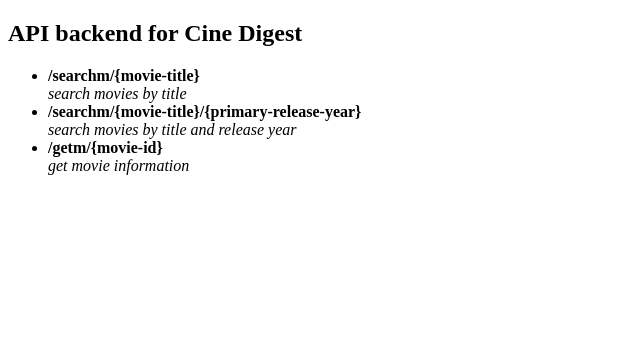
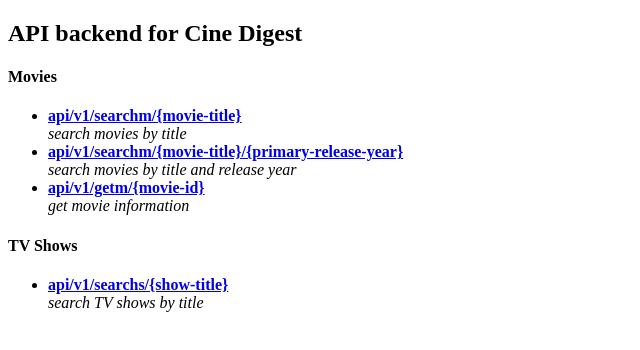
Before and after one commit to roshanadh/cine-digest-api, a website: page public/index.html in a window 1280 px wide. Shown: the whole page, without its empty margins (0-640 px from the left). Drawn offline with Linux system fonts and the light colour scheme.

Commit message:
Update landing page

```diff
--- a/public/index.html
+++ b/public/index.html
@@ -4,18 +4,26 @@
     <body>
         <div>
             <h2>API backend for Cine Digest</h2>
+            <h4>Movies</h4>
             <ul>
                 <li>
-                    <strong>/searchm/{movie-title}</strong> <br>
+                    <strong><a href='https://api-cine-digest.herokuapp.com/api/v1/searchm/pulp%20fiction' target='_blank'>api/v1/searchm/{movie-title}</a></strong> <br>
                     <i>search movies by title</i>
                 </li>
                 <li>
-                    <strong>/searchm/{movie-title}/{primary-release-year}</strong> <br>
+                    <strong><a href='https://api-cine-digest.herokuapp.com/api/v1/searchm/pulp%20fiction/1994' target='_blank'>api/v1/searchm/{movie-title}/{primary-release-year}</a></strong> <br>
                     <i>search movies by title and release year</i>
                 </li>
                 <li>
-                    <strong>/getm/{movie-id}</strong> <br>
+                    <strong><a href='https://api-cine-digest.herokuapp.com/api/v1/getm/497' target='_blank'>api/v1/getm/{movie-id}</a></strong> <br>
                     <i>get movie information</i>
+                </li>
+            </ul>
+            <h4>TV Shows</h4>
+            <ul>
+                <li>
+                    <strong><a href='https://api-cine-digest.herokuapp.com/api/v1/searchs/game%20of%20thrones' target='_blank'>api/v1/searchs/{show-title}</a></strong> <br>
+                    <i>search TV shows by title</i>
                 </li>
             </ul>
         </div>
```
